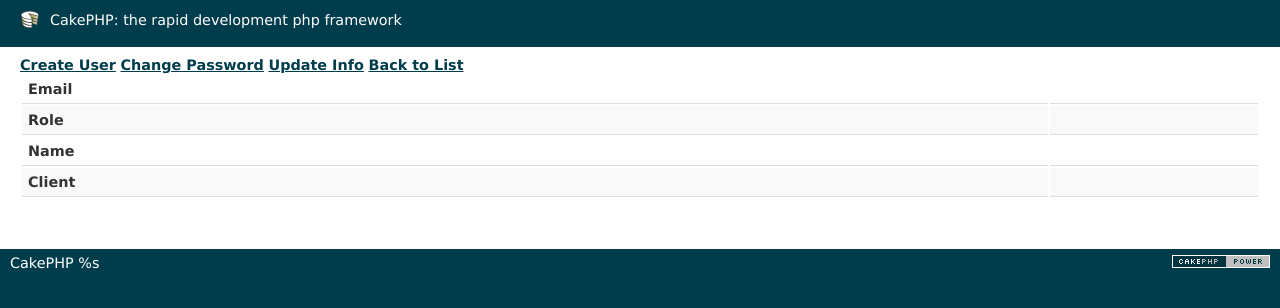
After one commit to danmarkl/wbsupport, a CakePHP app: the page made by app/View/User/get.ctp in a window 1280 px wide. The commit adds this page. Shown: the top 308 px of the page. Run offline with PHP 8.4 and a stand-in for CakePHP, Linux system fonts and the light colour scheme; the template is opened without the code that fills it, so the values that code supplies are empty; some libraries are stand-ins or nearby versions.

Commit message:
created get method

```diff
--- a/app/View/Layouts/websiteblue.ctp
+++ b/app/View/Layouts/websiteblue.ctp
@@ -44,7 +44,7 @@
 			<li class="dropdown">
 				<a href="#" class="dropdown-toggle" data-toggle="dropdown">Hello, <?php echo $user['User']['FirstName']!=null ? $user['User']['FirstName'] : $user['User']['EmailAddress']; ?>! <b class="caret"></b></a>
 				<ul class="dropdown-menu">
-					<li><a href="#">Account Settings</a></li>
+					<li><a href="<?php echo $this->Html->Url(array('controller' => 'user', 'action' => 'get', $user['User']['Id'])); ?>">Account Settings</a></li>
 					<li><a href="<?php echo $this->Html->Url(array('controller' => 'user', 'action' => 'logout')); ?>">Logout</a></li>
 				</ul>
 			</li>
--- a/app/View/User/edit.ctp
+++ b/app/View/User/edit.ctp
@@ -8,7 +8,7 @@
 		<a href="<?php echo $this->Html->Url(array('controller' => 'admin', 'action' => 'user')); ?>" class="btn btn-sm btn-default btn-block">Back To List</a>
 	</div>
 	<div class="col-md-10">
-		<h4>Create New User</h4>
+		<h4>Change Information</h4>
 		<br>
 		<?php echo $this->Form->create('User', array('role' => 'form', 'id' => 'formAddUser', 'url' => array('controller' => 'user', 'action' => 'edit', $user['User']['Id']))); ?>
 		<div class="form-group">
--- /dev/null
+++ b/app/View/User/get.ctp
@@ -0,0 +1,38 @@
+<?php echo $this->start('title'); ?>
+<?php echo ucwords($user['User']['FirstName'].' '.$user['User']['LastName']); ?>
+<?php echo $this->end(); ?>
+<div class="row">
+    <div class="col-md-2">
+        <a href="<?php echo $this->Html->Url(array('controller' => 'user', 'action' => 'add')); ?>" class="btn btn-sm btn-block btn-default">Create User</a>
+        <a href="<?php echo $this->Html->Url(array('controller' => 'user', 'action' => 'changepassword', $user['User']['Id'])); ?>" class="btn btn-sm btn-block btn-default">Change Password</a>
+        <a href="<?php echo $this->Html->Url(array('controller' => 'user', 'action' => 'edit', $user['User']['Id'])); ?>" class="btn btn-sm btn-block btn-default">Update Info</a>
+        <a href="<?php echo $this->Html->Url(array('controller' => 'admin', 'action' => 'user')); ?>" class="btn btn-sm btn-block btn-default">Back to List</a>
+    </div>
+    <div class="col-md-10">
+        <table class="table-condensed">
+            <tbody>
+                <tr>
+                    <td><strong>Email</strong></td>
+                    <td><?php echo trim($user['User']['EmailAddress']); ?></td>
+                </tr>
+                <tr>
+                    <td><strong>Role</strong></td>
+                    <td><?php echo ucfirst($user['User']['Role']); ?></td>
+                </tr>
+                <tr>
+                    <td><strong>Name</strong></td>
+                    <td><?php echo ucwords($user['User']['FirstName'].' '.$user['User']['LastName']); ?></td>
+                </tr>
+                <tr>
+                    <td><strong>Client</strong></td>
+                    <td><?php echo ucwords($user['Team']['Name']); ?></td>
+                </tr>
+            </tbody>
+        </table>
+    </div>
+</div>
+<?php echo $this->start(''); ?>
+<script>
+
+</script>
+<?php echo $this->end(); ?>
```
Also changed, not shown: app/Controller/UserController.php (+37 -6 lines), 8 other files.
